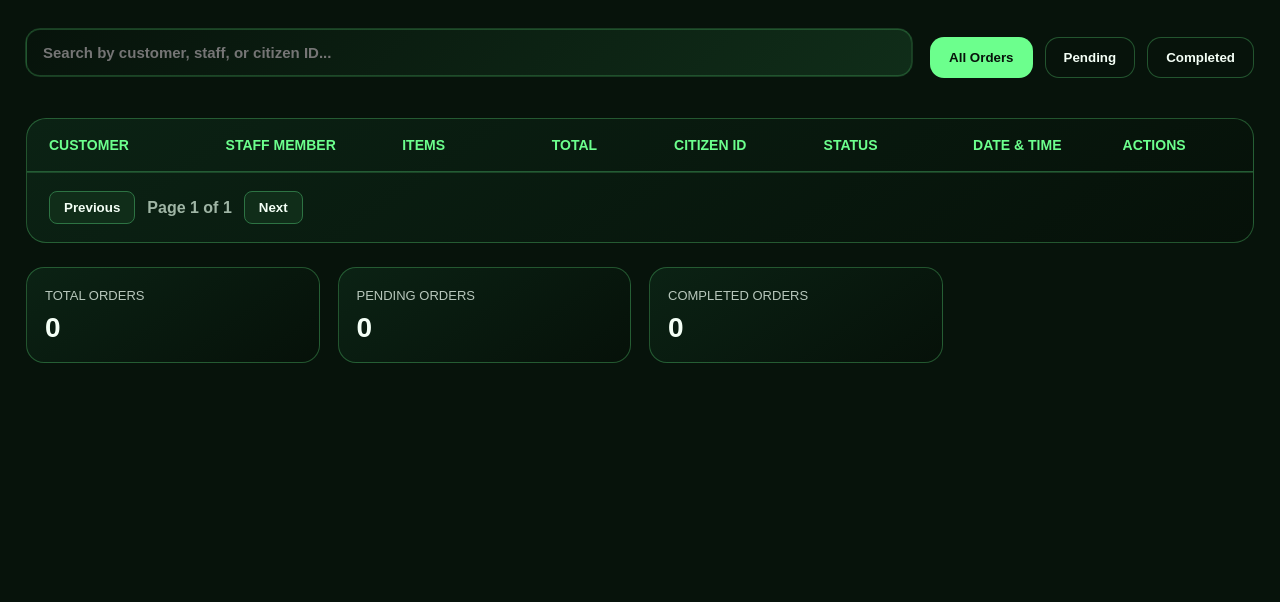
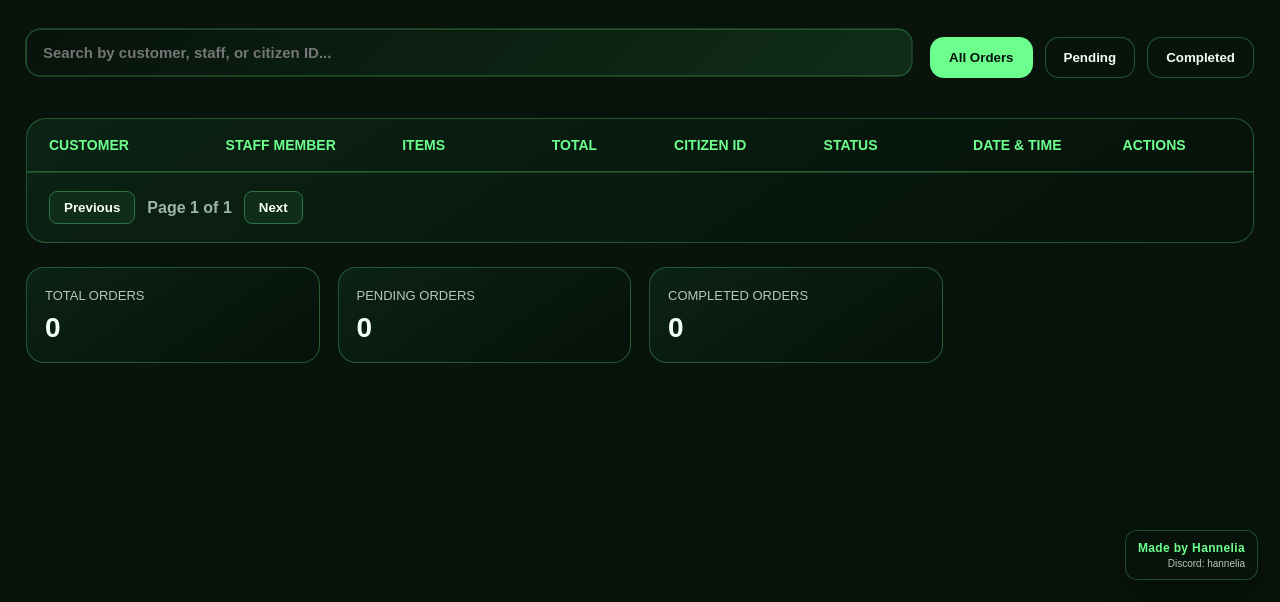
Before and after one commit to kushys-clrp/kushys-clrp, a plain HTML site: page orders.html in a window 1280 px wide. Shown: the part 198-800 px from the top of the page. Drawn offline with nearby package versions, Linux system fonts and the light colour scheme; no server answers.

Commit message:
added watermark

```diff
--- a/assets/css/style.css
+++ b/assets/css/style.css
@@ -2283,3 +2283,60 @@ select:focus,
   color: rgba(244, 255, 246, 0.25);
   user-select: none;
 }
+
+/* =========================
+   SITE WATERMARK
+========================= */
+
+.site-watermark {
+  position: fixed;
+  right: 22px;
+  bottom: 22px;
+  z-index: 50;
+
+  display: flex;
+  flex-direction: column;
+  align-items: flex-end;
+  gap: 3px;
+
+  padding: 10px 12px;
+
+  border: 1px solid rgba(108, 255, 141, 0.25);
+  border-radius: 12px;
+
+  background: rgba(7, 19, 11, 0.88);
+  backdrop-filter: blur(10px);
+
+  box-shadow: 0 10px 30px rgba(0, 0, 0, 0.28);
+
+  pointer-events: none;
+}
+
+.site-watermark span {
+  color: #6cff8d;
+  font-size: 12px;
+  font-weight: 700;
+  letter-spacing: 0.03em;
+}
+
+.site-watermark small {
+  color: #b8c7bc;
+  font-size: 10px;
+  font-weight: 500;
+}
+
+@media (max-width: 620px) {
+  .site-watermark {
+    right: 12px;
+    bottom: 12px;
+    padding: 8px 10px;
+  }
+
+  .site-watermark span {
+    font-size: 11px;
+  }
+
+  .site-watermark small {
+    font-size: 9px;
+  }
+}
--- a/orders.html
+++ b/orders.html
@@ -91,6 +91,10 @@
         </div>
       </section>
     </main>
+    <div class="site-watermark">
+      <span>Made by Hannelia</span>
+      <small>Discord: hannelia</small>
+    </div>
     <script src="https://unpkg.com/lucide@latest"></script>
     <script type="module" src="assets/js/orders.js"></script>
     <div id="popupContainer"></div>
```
Also changed, not shown: dashboard.html (+4 -0 lines), register.html (+4 -0 lines).
